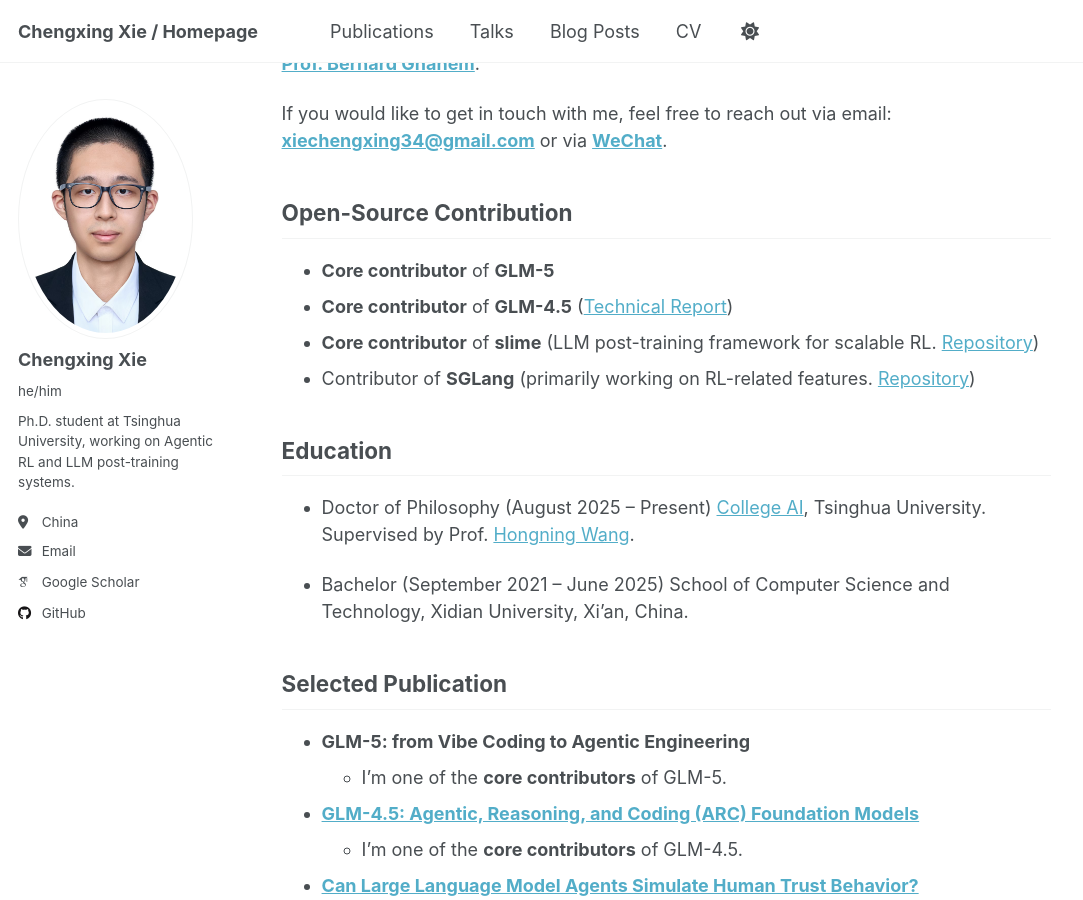
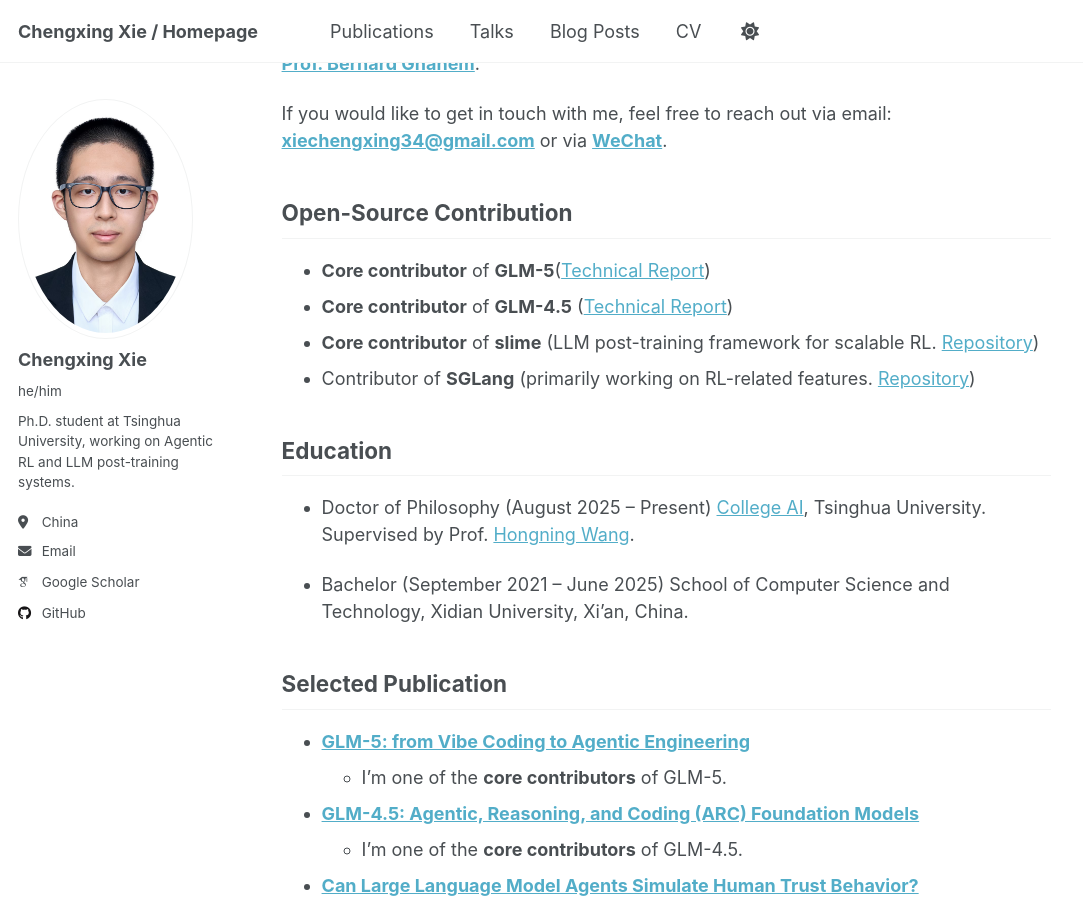
Before and after one commit to yitianlian/yitianlian.github.io, a Jekyll site: the page built from _pages/about.md, in a window 1280 px wide and 900 px high, scrolled down 478 px. Shown: the whole window, without its empty margins (0-1083 px from the left). Built offline with Jekyll 4.4.1, drawn with Linux system fonts in a browser that asks for light colours; some web fonts are replaced.

Commit message:
update glm link

```diff
--- a/_pages/about.md
+++ b/_pages/about.md
@@ -20,7 +20,7 @@ If you would like to get in touch with me, feel free to reach out via email: [**
 
 ## Open-Source Contribution
 
-- **Core contributor** of **GLM-5**
+- **Core contributor** of **GLM-5**([Technical Report](https://www.arxiv.org/pdf/2602.15763))
 - **Core contributor** of **GLM-4.5** ([Technical Report](https://arxiv.org/abs/2508.06471))
 - **Core contributor** of **slime** (LLM post-training framework for scalable RL. [Repository](https://github.com/THUDM/slime))
 - Contributor of **SGLang** (primarily working on RL-related features. [Repository](https://github.com/sgl-project/sglang))
@@ -36,7 +36,7 @@ If you would like to get in touch with me, feel free to reach out via email: [**
 
 ## Selected Publication
 
-- **GLM-5: from Vibe Coding to Agentic Engineering**
+- **[GLM-5: from Vibe Coding to Agentic Engineering](https://www.arxiv.org/pdf/2602.15763)**
   - I'm one of the **core contributors** of GLM-5.
 
 - **[GLM-4.5: Agentic, Reasoning, and Coding (ARC) Foundation Models](https://arxiv.org/abs/2508.06471)**
```
